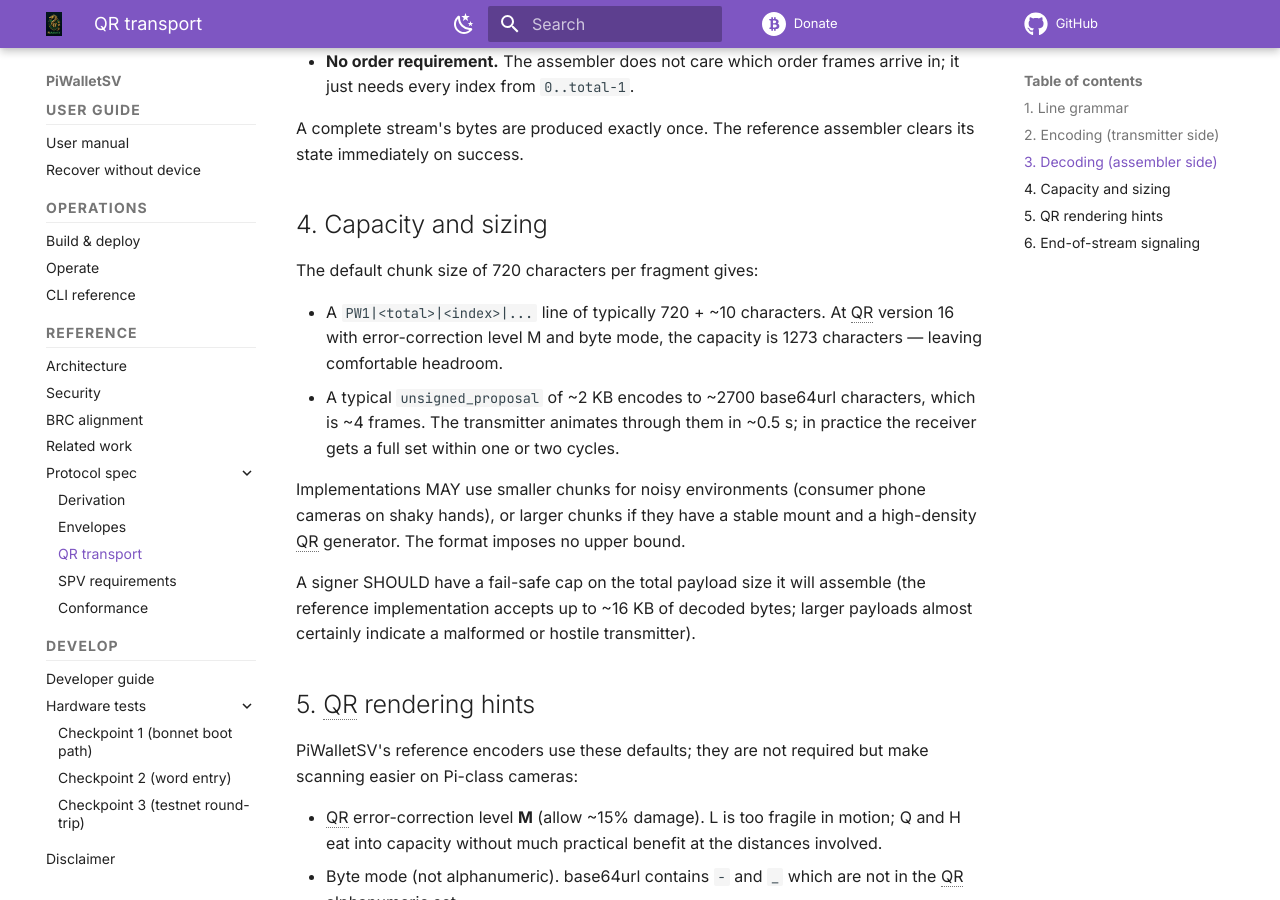
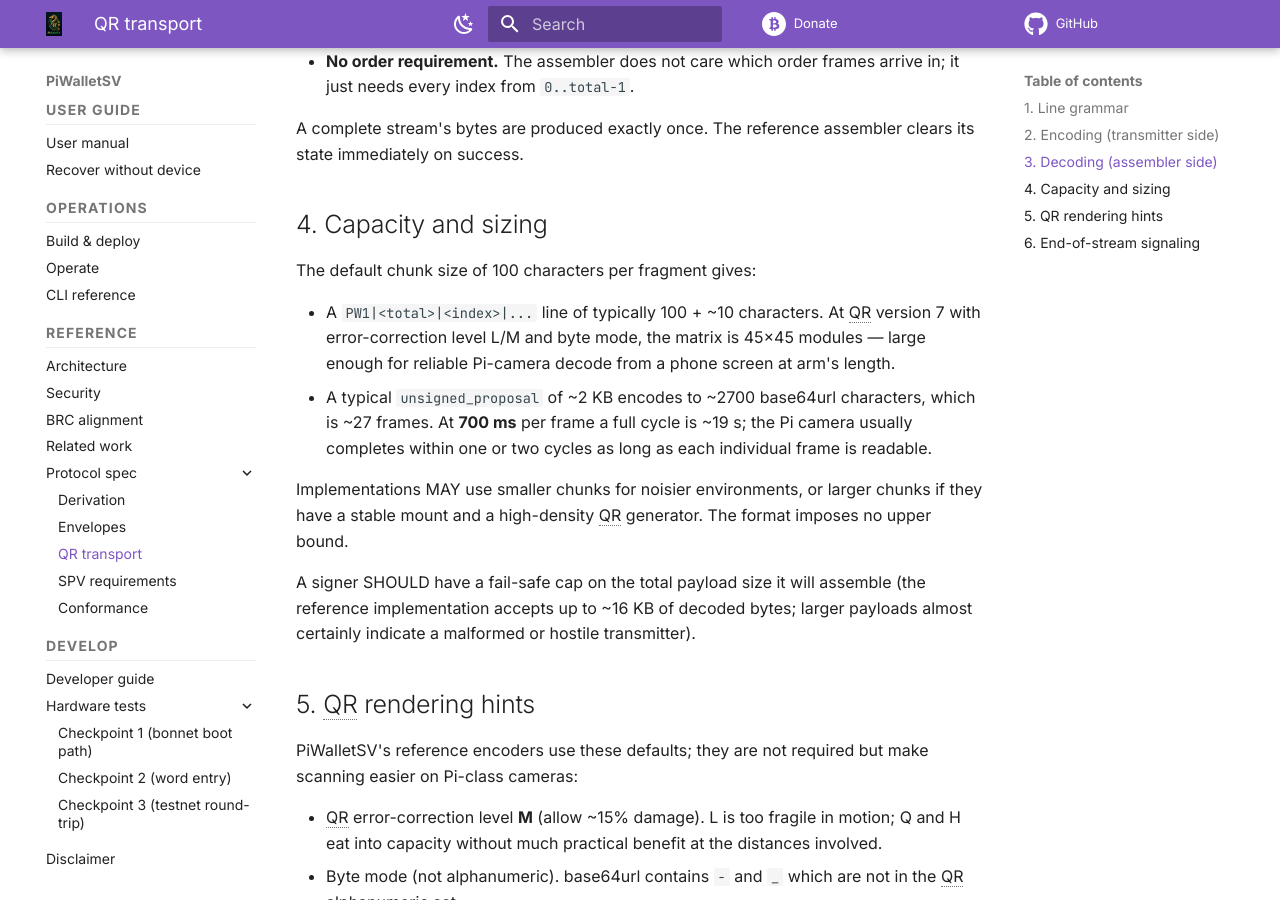
Before and after one commit to mohrt/PiWalletSV, an MkDocs documentation site: the page built from docs/protocol/qr-transport.md, in a window 1280 px wide and 900 px high, scrolled down 2372 px. Built offline with MkDocs 1.6.1 and Material for MkDocs 9.7.7, drawn with Linux system fonts in a browser that asks for light colours; comment, search, counter and statistics services are not loaded; some of the changed text lies outside the part shown.

Commit message:
Reduce unsigned proposal QR density for Pi camera scans.
Cut default PW1 chunk size from 200 to 100 chars/frame so each QR
stays near version 7 with larger modules, matching Pi outbound framing.

Co-authored-by: Cursor <cursoragent@cursor.com>

```diff
--- a/docs/protocol/qr-transport.md
+++ b/docs/protocol/qr-transport.md
@@ -49,10 +49,11 @@ Given a `data` byte string (typically `gzip(cbor(envelope))`):
 1. Base64url-encode `data` with no padding. Call the result `b`.
 2. Pick a `chunk_size` ≤ the safe per-QR character count for your
    chosen QR version and error-correction level. The reference
-   transmitters default to `720` characters per fragment, which gives
-   QR version 16-ish at byte mode (capacity ~1273 chars) with
-   comfortable margin and no compaction tricks. Smaller bonnet
-   displays SHOULD scale this down; the assembler doesn't care.
+   transmitters default to `100` characters per fragment, which keeps
+   each frame around QR version 7 (byte mode) with large enough
+   modules for the OV5647 kit camera to decode from a phone screen.
+   Denser packing (larger chunks) is allowed when the scanner can
+   handle it; the assembler doesn't care.
 3. Let `n = ceil(len(b) / chunk_size)`. For `i` in `0..n-1`, the i-th
    line is:
 
@@ -123,20 +124,20 @@ assembler clears its state immediately on success.
 
 ## 4. Capacity and sizing
 
-The default chunk size of 720 characters per fragment gives:
+The default chunk size of 100 characters per fragment gives:
 
-- A `PW1|<total>|<index>|...` line of typically 720 + ~10 characters.
-  At QR version 16 with error-correction level M and byte mode, the
-  capacity is 1273 characters — leaving comfortable headroom.
+- A `PW1|<total>|<index>|...` line of typically 100 + ~10 characters.
+  At QR version 7 with error-correction level L/M and byte mode, the
+  matrix is 45×45 modules — large enough for reliable Pi-camera decode
+  from a phone screen at arm's length.
 - A typical `unsigned_proposal` of ~2 KB encodes to ~2700 base64url
-  characters, which is ~4 frames. The transmitter animates through
-  them in ~0.5 s; in practice the receiver gets a full set within
-  one or two cycles.
+  characters, which is ~27 frames. At **700 ms** per frame a full
+  cycle is ~19 s; the Pi camera usually completes within one or two
+  cycles as long as each individual frame is readable.
 
-Implementations MAY use smaller chunks for noisy environments
-(consumer phone cameras on shaky hands), or larger chunks if they
-have a stable mount and a high-density QR generator. The format
-imposes no upper bound.
+Implementations MAY use smaller chunks for noisier environments, or
+larger chunks if they have a stable mount and a high-density QR
+generator. The format imposes no upper bound.
 
 A signer SHOULD have a fail-safe cap on the total payload size it
 will assemble (the reference implementation accepts up to ~16 KB of
```
Also changed, not shown: README.md (+1 -1 lines), docs/user-manual.md (+2 -2 lines), 4 other files.
